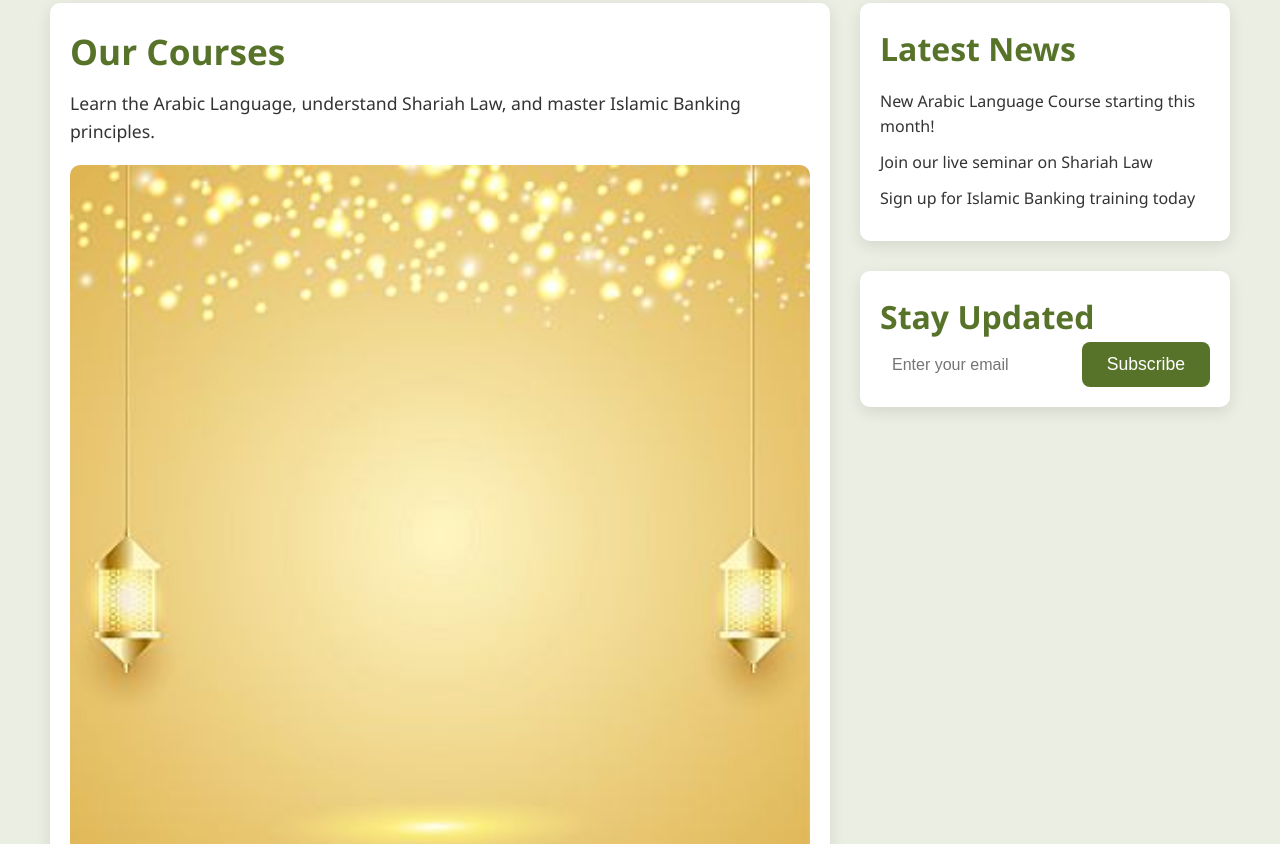
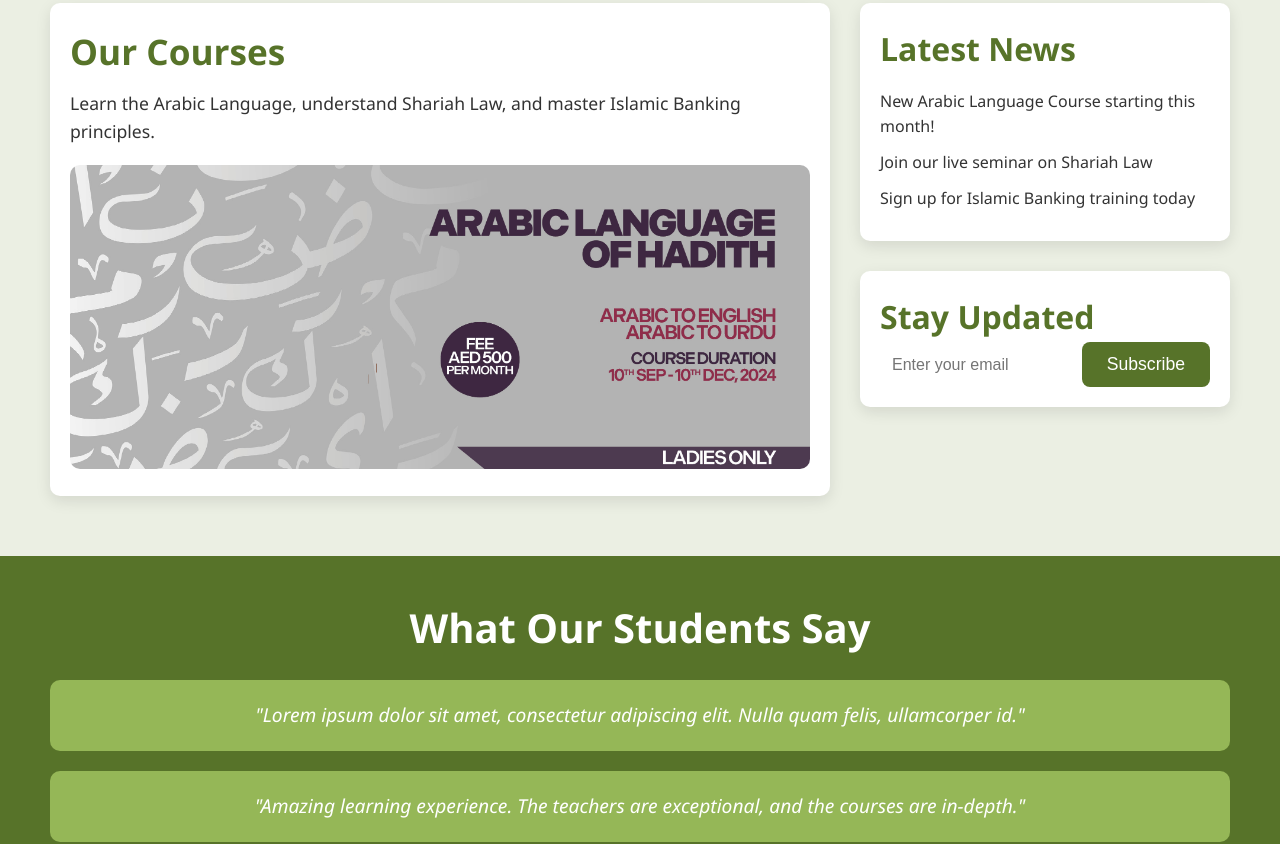
Before and after one commit to Ambreen110/demobyAmbreen, a plain HTML site: page index.html in a window 1280 px wide. Shown: the part 1639-2483 px from the top of the page. Drawn offline with Linux system fonts and the light colour scheme.

Commit message:
2nd commit website files

```diff
--- a/index.html
+++ b/index.html
@@ -56,7 +56,7 @@
             <div class="left">
                 <h2>Our Courses</h2>
                 <p>Learn the Arabic Language, understand Shariah Law, and master Islamic Banking principles.</p>
-                <img src="/slider/nice.jpg" alt="Arabic Language Course">
+                <img src="/slider/slider1.jpg" alt="Arabic Language Course">
             </div>
 
             <div class="right">
```
